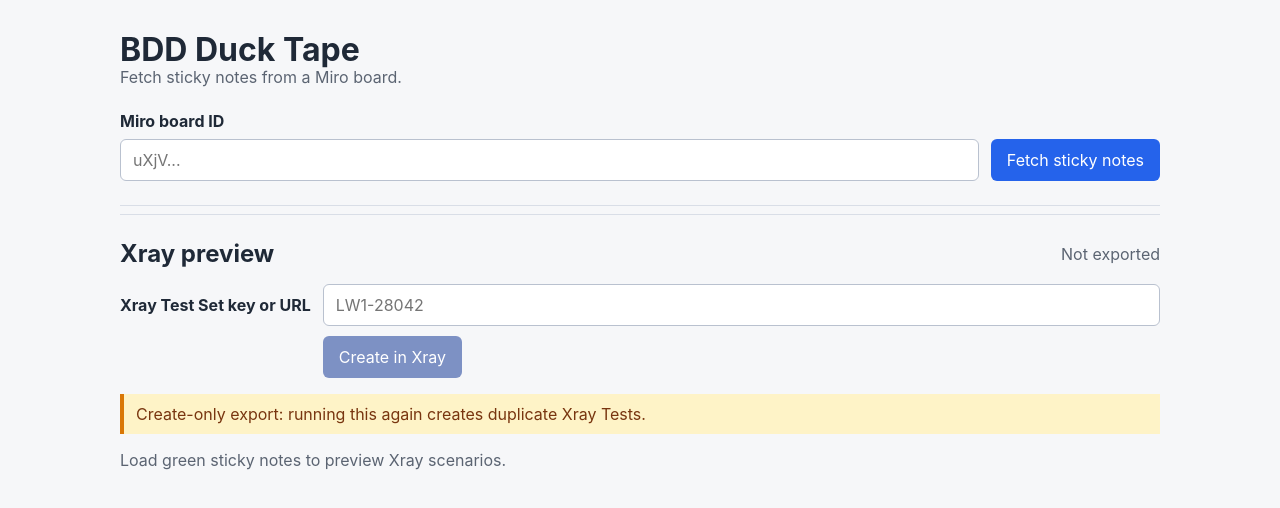
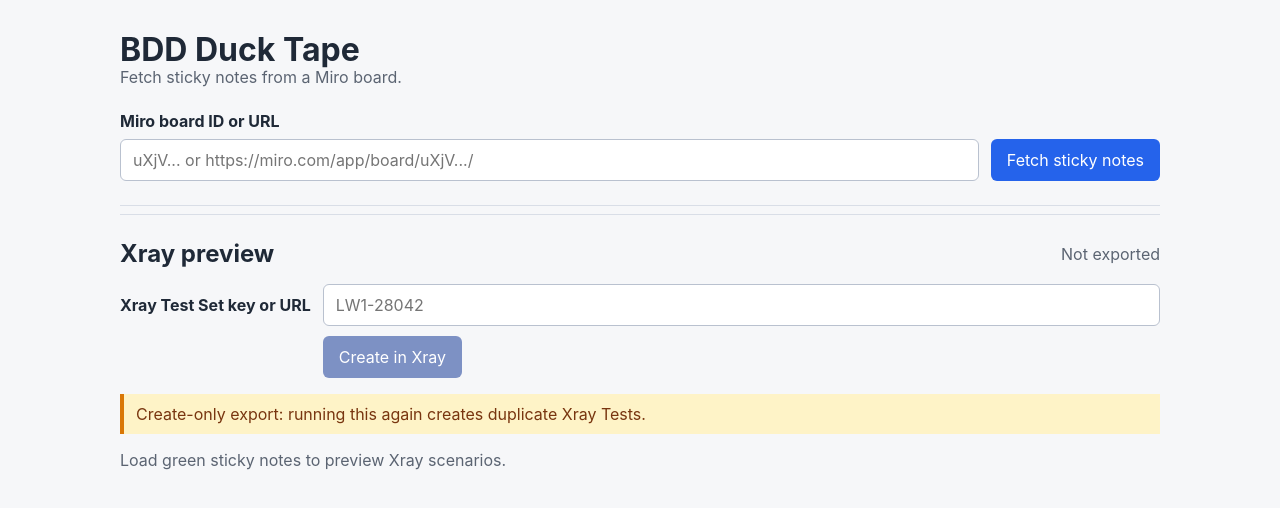
Before and after one commit to ondra-novacek/bddDuckTape, a React (Vite) app: page / in a window 1280 px wide. Shown: the top 508 px of the page. Built offline with nearby package versions, Linux system fonts and the light colour scheme.

Commit message:
add validation logic for missing header and fix parsing

```diff
--- a/src/client/App.tsx
+++ b/src/client/App.tsx
@@ -31,6 +31,22 @@
   key: string;
 }
 
+function extractMiroBoardId(value: string): string {
+  const trimmedValue = value.trim();
+
+  try {
+    const url = new URL(trimmedValue);
+    const isMiroDomain = url.hostname === 'miro.com' || url.hostname.endsWith('.miro.com');
+    const boardId = isMiroDomain
+      ? url.pathname.match(/^\/app\/board\/([^/]+)/)?.[1]
+      : undefined;
+
+    return boardId ? decodeURIComponent(boardId) : trimmedValue;
+  } catch {
+    return trimmedValue;
+  }
+}
+
 export function App() {
   const [boardId, setBoardId] = useState('');
   const [xrayScenarios, setXrayScenarios] = useState<ParsedXrayScenario[]>([]);
@@ -54,7 +70,7 @@
     setError('');
     try {
       const response = await fetch(
-        `/api/miro/sticky-notes?boardId=${encodeURIComponent(boardId.trim())}`
+        `/api/miro/sticky-notes?boardId=${encodeURIComponent(extractMiroBoardId(boardId))}`
       );
       const body = (await response.json()) as StickyNotesResponse | { error?: string };
 
@@ -158,13 +174,13 @@
             void fetchStickyNotes();
           }}
         >
-          <label htmlFor="boardId">Miro board ID</label>
+          <label htmlFor="boardId">Miro board ID or URL</label>
           <div className="fetchControls">
             <input
               id="boardId"
               value={boardId}
               onChange={(event) => setBoardId(event.target.value)}
-              placeholder="uXjV..."
+              placeholder="uXjV... or https://miro.com/app/board/uXjV.../"
             />
             <button type="submit" disabled={isLoading}>
               {isLoading ? 'Fetching...' : 'Fetch sticky notes'}
--- a/src/shared/xrayScenarios.ts
+++ b/src/shared/xrayScenarios.ts
@@ -18,11 +18,13 @@
 export function parseXrayScenario(sourceId: string, plainText: string): ParsedXrayScenario {
   const lines = plainText.trim().split('\n');
   const summaryIndex = lines.findIndex((line) => line.trim().length > 0);
-  const summary = summaryIndex >= 0 ? lines[summaryIndex].trim() : '';
+  const firstLine = summaryIndex >= 0 ? lines[summaryIndex].trim() : '';
+  const hasSummary = !/^(given|when)/i.test(firstLine);
+  const summary = hasSummary ? firstLine : '';
   const gherkin =
     summaryIndex >= 0
       ? lines
-          .slice(summaryIndex + 1)
+          .slice(summaryIndex + (hasSummary ? 1 : 0))
           .join('\n')
           .trim()
       : '';
```
Also changed, not shown: 2 other files (tests, documents, lock files or other folders).
